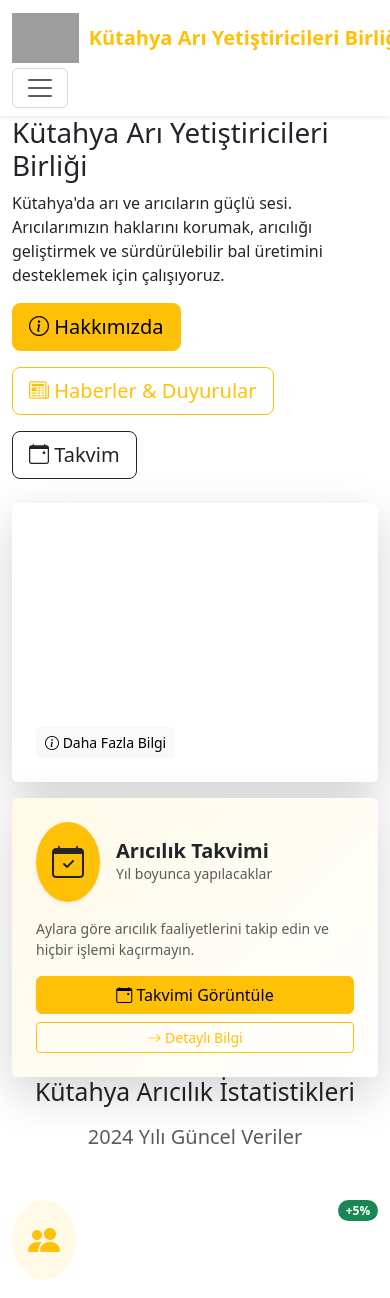
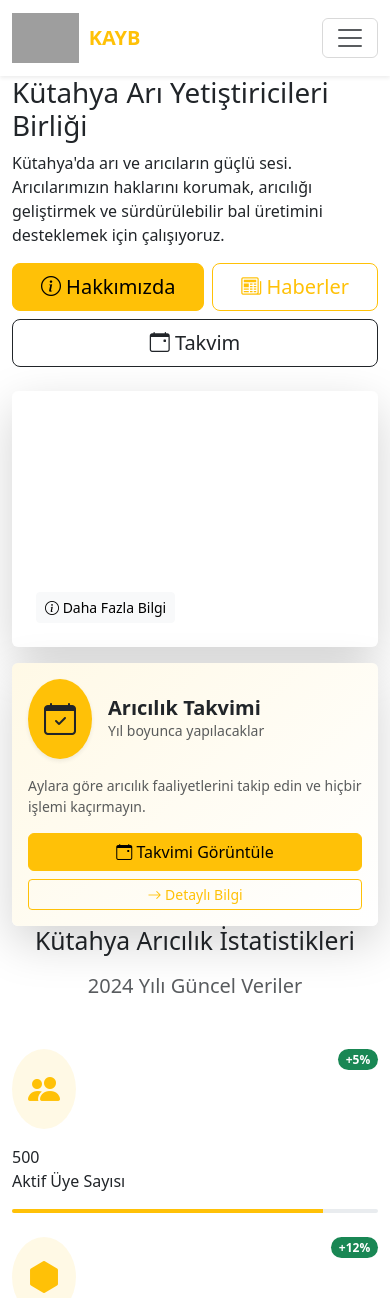
Before and after one commit to erdenn302/kutahyaaricilarbirligi, a Django app: page / in a window 390 px wide; the page is wider, and only the part inside the window is pictured. Shown: the top 1298 px of that part. Run offline with Django 5.2, Linux system fonts and the light colour scheme; data comes from the database, SQL or seed files in the repository; data that the repository does not hold is empty; some libraries are stand-ins or nearby versions; grey boxes are pictures that could not be loaded.

Commit message:
Add comprehensive mobile responsive improvements - better mobile UX

```diff
--- a/templates/base.html
+++ b/templates/base.html
@@ -27,7 +27,8 @@
                 <img src="{% static 'images/logo.png' %}" alt="{{ site_ayarlari.site_adi }}" class="navbar-logo" style="height: 50px; width: auto; margin-right: 10px; object-fit: contain;" onerror="this.style.display='none'; this.nextElementSibling.style.display='inline-block';">
                 <i class="bi bi-bee-fill me-2 navbar-logo-fallback" style="display: none;"></i>
                 {% endif %}
-                <span>{{ site_ayarlari.site_adi }}</span>
+                <span class="d-none d-md-inline">{{ site_ayarlari.site_adi }}</span>
+                <span class="d-md-none">KAYB</span>
             </a>
             <button class="navbar-toggler" type="button" data-bs-toggle="collapse" data-bs-target="#mainNavbar">
                 <span class="navbar-toggler-icon"></span>
--- a/templates/core/home.html
+++ b/templates/core/home.html
@@ -16,15 +16,15 @@
                     Kütahya'da arı ve arıcıların güçlü sesi. Arıcılarımızın haklarını korumak,
                     arıcılığı geliştirmek ve sürdürülebilir bal üretimini desteklemek için çalışıyoruz.
                 </p>
-                <div class="d-flex flex-wrap gap-3 fade-in-up">
-                    <a href="{% url 'hakkimizda' %}" class="btn btn-warning btn-lg" data-bs-toggle="tooltip" data-bs-placement="top" title="Birlik hakkında detaylı bilgi">
-                        <i class="bi bi-info-circle"></i> Hakkımızda
+                <div class="d-flex flex-wrap gap-2 gap-md-3 fade-in-up">
+                    <a href="{% url 'hakkimizda' %}" class="btn btn-warning btn-lg flex-fill flex-md-grow-0" data-bs-toggle="tooltip" data-bs-placement="top" title="Birlik hakkında detaylı bilgi">
+                        <i class="bi bi-info-circle"></i> <span class="d-none d-sm-inline">Hakkımızda</span><span class="d-sm-none">Hakkımızda</span>
                     </a>
-                    <a href="{% url 'haberler' %}" class="btn btn-outline-warning btn-lg" data-bs-toggle="tooltip" data-bs-placement="top" title="Güncel haberler ve duyurular">
-                        <i class="bi bi-newspaper"></i> Haberler & Duyurular
+                    <a href="{% url 'haberler' %}" class="btn btn-outline-warning btn-lg flex-fill flex-md-grow-0" data-bs-toggle="tooltip" data-bs-placement="top" title="Güncel haberler ve duyurular">
+                        <i class="bi bi-newspaper"></i> <span class="d-none d-sm-inline">Haberler & Duyurular</span><span class="d-sm-none">Haberler</span>
                     </a>
-                    <button class="btn btn-outline-dark btn-lg" data-bs-toggle="modal" data-bs-target="#aricilikTakvimiModal" title="Arıcılık takvimini görüntüle">
-                        <i class="bi bi-calendar-event"></i> Takvim
+                    <button class="btn btn-outline-dark btn-lg flex-fill flex-md-grow-0" data-bs-toggle="modal" data-bs-target="#aricilikTakvimiModal" title="Arıcılık takvimini görüntüle">
+                        <i class="bi bi-calendar-event"></i> <span class="d-none d-sm-inline">Takvim</span><span class="d-sm-none">Takvim</span>
                     </button>
                 </div>
             </div>
@@ -38,7 +38,8 @@
                                         <h5 class="fw-bold mb-1">Birlik Üyeliği</h5>
                                         <p class="small mb-0 opacity-75">Hemen üye olun</p>
                                     </div>
-                                    <i class="bi bi-people-fill" style="font-size: 3rem; opacity: 0.3;"></i>
+                                    <i class="bi bi-people-fill d-none d-md-block" style="font-size: 3rem; opacity: 0.3;"></i>
+                                    <i class="bi bi-people-fill d-md-none" style="font-size: 2rem; opacity: 0.3;"></i>
                                 </div>
                                 <p class="mb-3">
                                     Kütahya Arı Yetiştiricileri Birliği'ne üye olarak arıcılık sektöründeki haklarınızı koruyun,
@@ -52,7 +53,7 @@
                     </div>
                     <div class="col-12">
                         <div class="card border-0 shadow-lg fade-in-up" style="background: linear-gradient(135deg, #fff9e6 0%, #ffffff 100%);">
-                            <div class="card-body p-4">
+                            <div class="card-body p-3 p-md-4">
                                 <div class="d-flex align-items-center mb-3">
                                     <div class="bg-warning rounded-circle p-3 me-3 shadow-sm">
                                         <i class="bi bi-calendar-check text-dark" style="font-size: 2rem;"></i>
```
